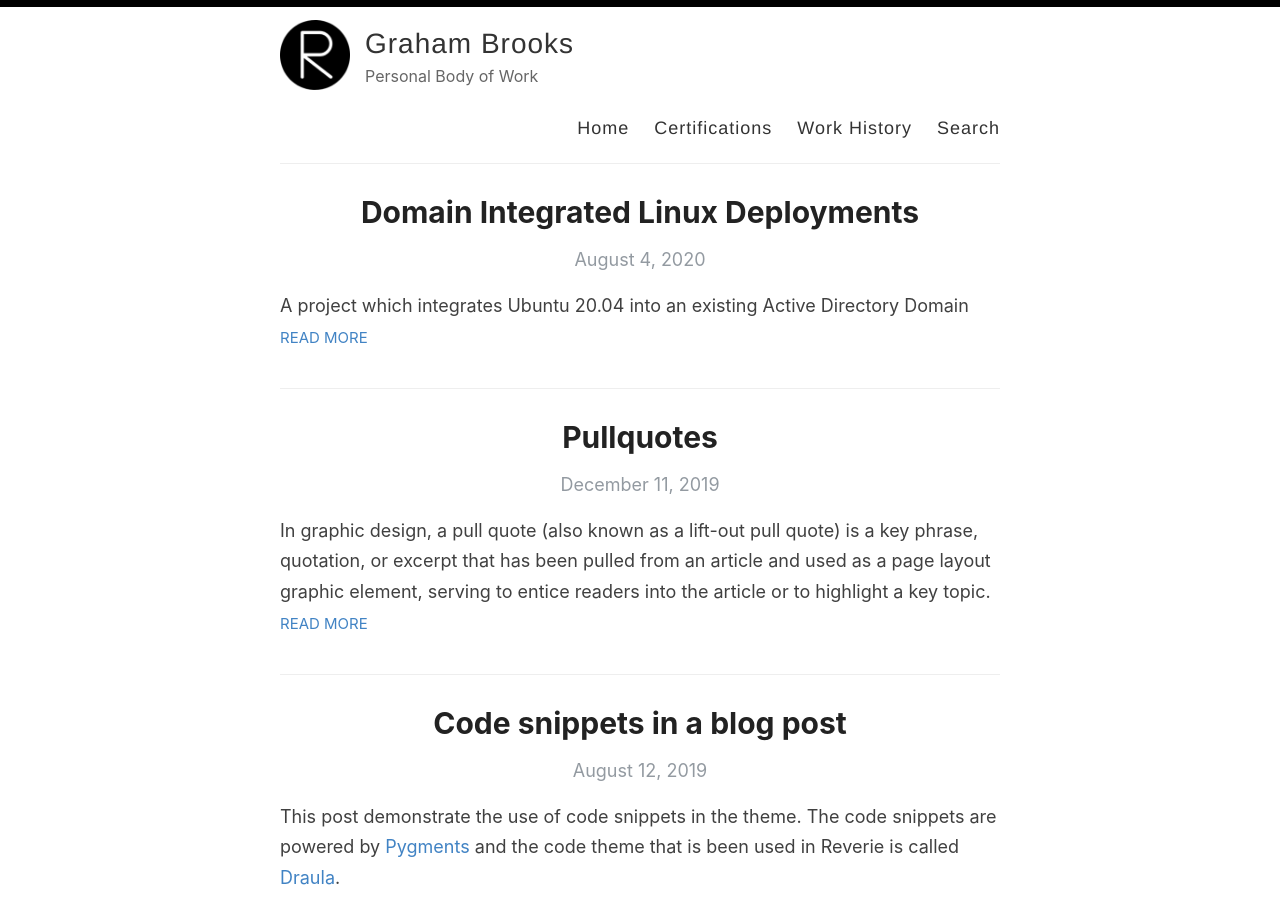
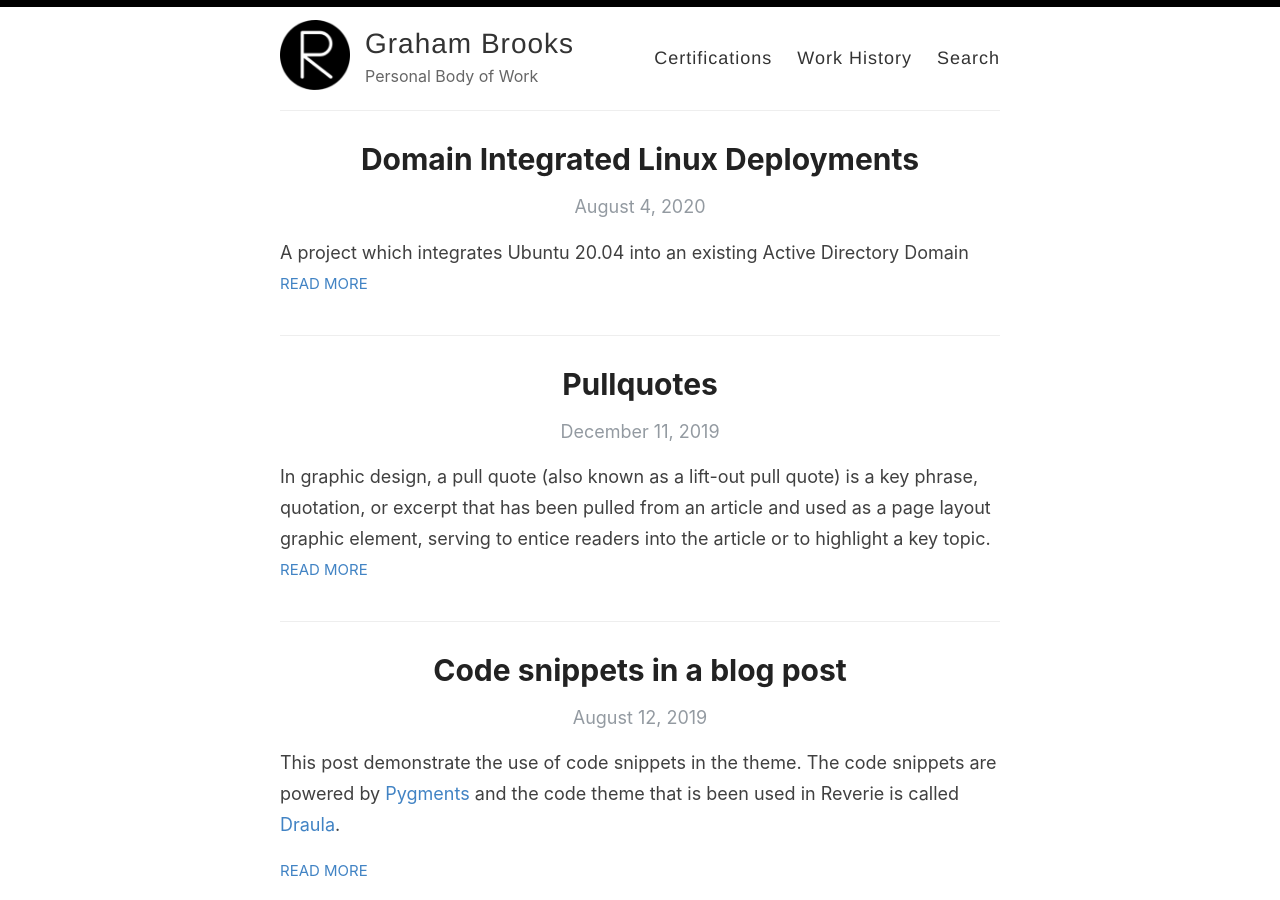
Before and after one commit to LittleSeneca/LittleSeneca.github.io, a Jekyll site: the page built from index.html, in a window 1280 px wide and 900 px high. Built offline with Jekyll 4.4.1, drawn with Linux system fonts in a browser that asks for light colours; the list of posts is cut into pages by our own code.

Commit message:
updated page list

```diff
--- a/_layouts/default.html
+++ b/_layouts/default.html
@@ -27,7 +27,6 @@
             </div>
 
             <nav>
-              <a href="{{ site.baseurl }}/">Home</a>
               <a href="{{ site.baseurl }}/Certifications">Certifications</a>
               <a href="{{ site.baseurl }}/Work_History">Work History</a>
               <a href="{{ site.baseurl }}/search">Search</a>
```
